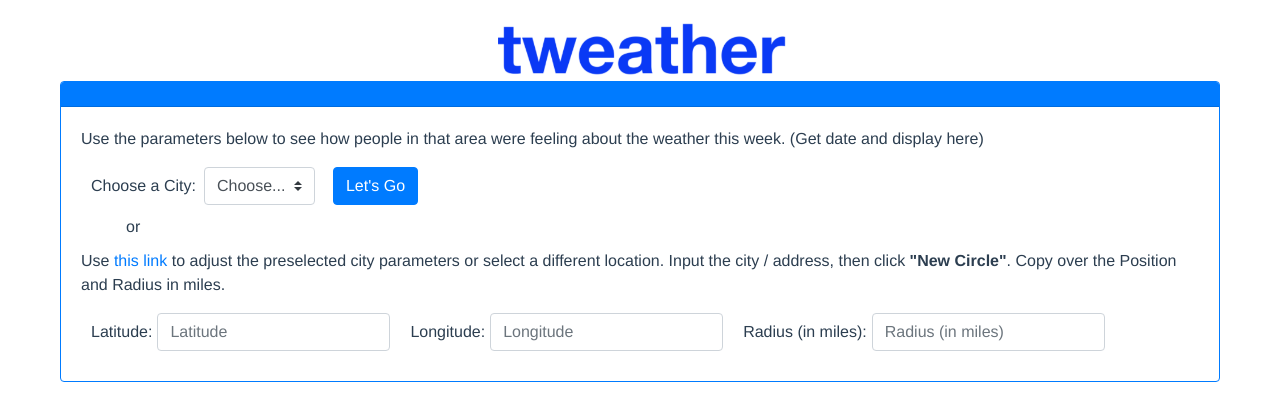
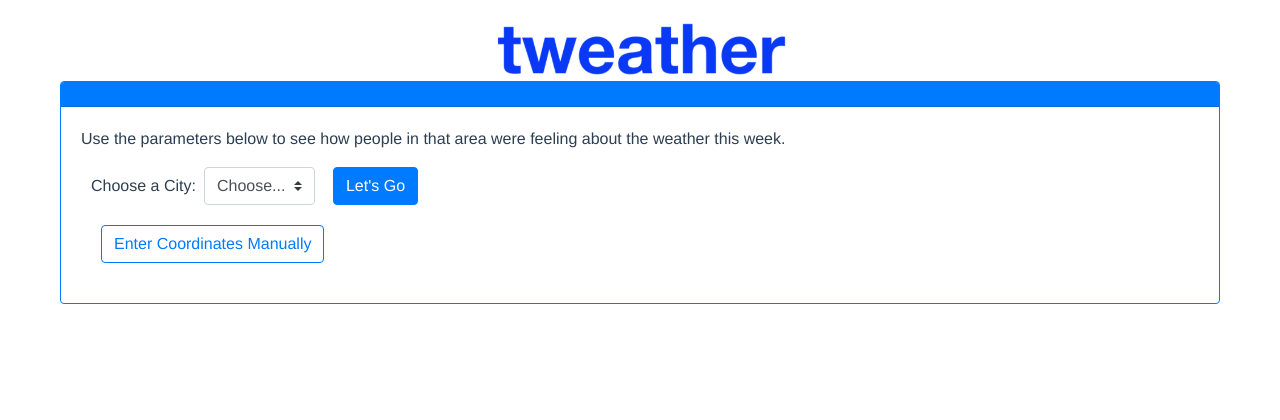
Before and after one commit to veronicabuss/tweather, a Vue app in the folder frontend/: page / in a window 1280 px wide. Shown: the top 420 px of the page. Built offline with nearby package versions, Linux system fonts and the light colour scheme.

Commit message:
Fixed date range and made manual coordinate entry collapsible

```diff
--- a/frontend/src/components/Home.vue
+++ b/frontend/src/components/Home.vue
@@ -11,7 +11,7 @@
         header-text-variant="white"
         align="left"
       >
-        <b-card-text>Use the parameters below to see how people in that area were feeling about the weather this week. (Get date and display here)</b-card-text>
+        <b-card-text>Use the parameters below to see how people in that area were feeling about the weather this week. {{dateRange}}</b-card-text>
         <!-- Start of init inputs -->
         <b-form inline>
           <!-- City Selection -->
@@ -29,9 +29,8 @@
           <!-- <b-button @click="useDate" variant="primary" style="margin-left: 10px">Let's Go</b-button> -->
         </b-form>
 
-        <!-- Styling -->
-        <p class="or-label">or</p>
-
+        <b-button variant="outline-primary" v-b-toggle.coordinates-collapse style="margin: 20px">Enter Coordinates Manually</b-button>
+        <b-collapse id="coordinates-collapse" class="mt-2">
           <!-- Link to website where finding a coordinate circle is really easy -->
           <p>Use <a v-bind:href="circleSelectorLink">this link</a> to adjust the preselected city parameters or select a different location.
             Input the city / address, then click <b>"New Circle"</b>. Copy over the Position and Radius in miles.</p>
@@ -45,6 +44,7 @@
             <label for="id-radius">Radius (in miles): </label>
             <b-form-input v-model="radius" id="id-radius" placeholder="Radius (in miles)"></b-form-input>
           </b-form>
+        </b-collapse>
 
         <!-- Weather Data goes in this card -->
         <b-collapse id="weather-collapse" class="mt-2">
@@ -52,9 +52,9 @@
             tag="article"
             class="weather-card"
           >
-            <b-title style="font-size:14pt;">Weather in {{cityName}} according to {{station_name}}, {{station_dist}} miles away: </b-title>
+            <b-title style="font-size:15pt">Weather in {{cityName}} according to {{station_name}}, {{station_dist}} miles away: </b-title>
             <!-- Headers for the plots -->
-            <b-row>
+            <b-row style="margin-top: 10px">
               <b-col>
                 <h3 style="text-align:center">{{avg_temp}}°F Average in {{cityName}}</h3>
               </b-col>
@@ -119,6 +119,7 @@ export default {
       total_snow: 0, // null,
       // Other Variables
       total_precip: null,
+      dateRange: null,
       cityName: null,
       tempData: null,
       cityData: null,
@@ -141,7 +142,18 @@ export default {
     useDate () {
       // Other inits
       this.total_precip = this.total_rain + this.total_snow
-      // Grab dates from a week ago to today
+
+      // Get the date range from a week ago until yesterday - format: [[start_date], [end_date]] i.e: ["YYYY-MM-DD", "YYYY-MM-DD"]
+      var todaysDate = new Date()
+      todaysDate.setDate(todaysDate.getDate() - 1)
+      todaysDate = todaysDate.toISOString().split('T')[0]
+      var oneWeekAgo = new Date()
+      oneWeekAgo.setDate(oneWeekAgo.getDate() - 7)
+      oneWeekAgo = oneWeekAgo.toISOString().split('T')[0]
+      const datesRange = [oneWeekAgo.toString(), todaysDate.toString()]
+      this.dateRange = datesRange
+
+      // Push the date range to the backend
       const path = 'http://localhost:5000/api/request'
       const json = JSON.stringify({date: this.dateRange, city: this.cityName})
       axios.post(path, json, {
```
Lines whose indentation alone changed are shown as unchanged.
